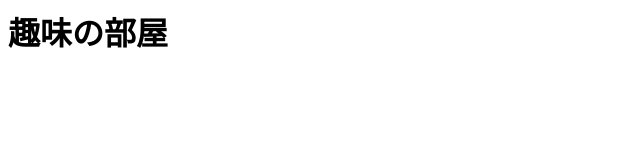
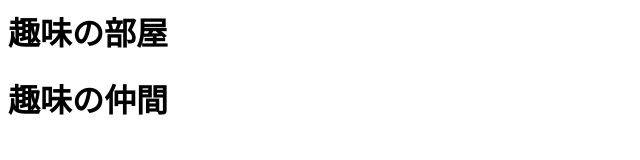
Before and after one commit to haneda-hane/myhobby, a plain HTML site: page index.html in a window 1280 px wide. Shown: the whole page, without its empty margins (0-640 px from the left). Drawn offline with Linux system fonts and the light colour scheme.

Commit message:
趣味の仲間

```diff
--- a/index.html
+++ b/index.html
@@ -1 +1,2 @@
 <h1>趣味の部屋</h1>
+<h1>趣味の仲間</h1>
```
